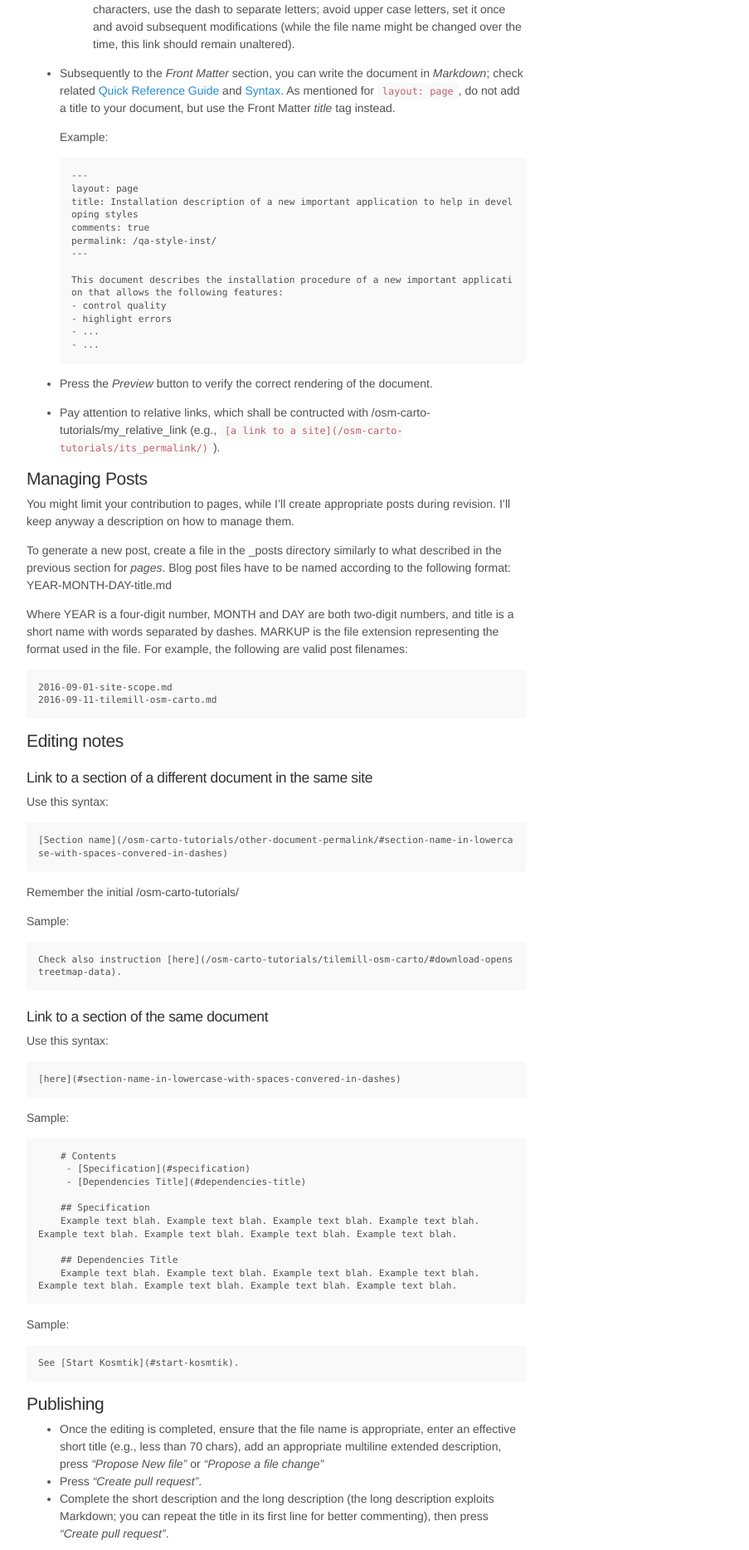
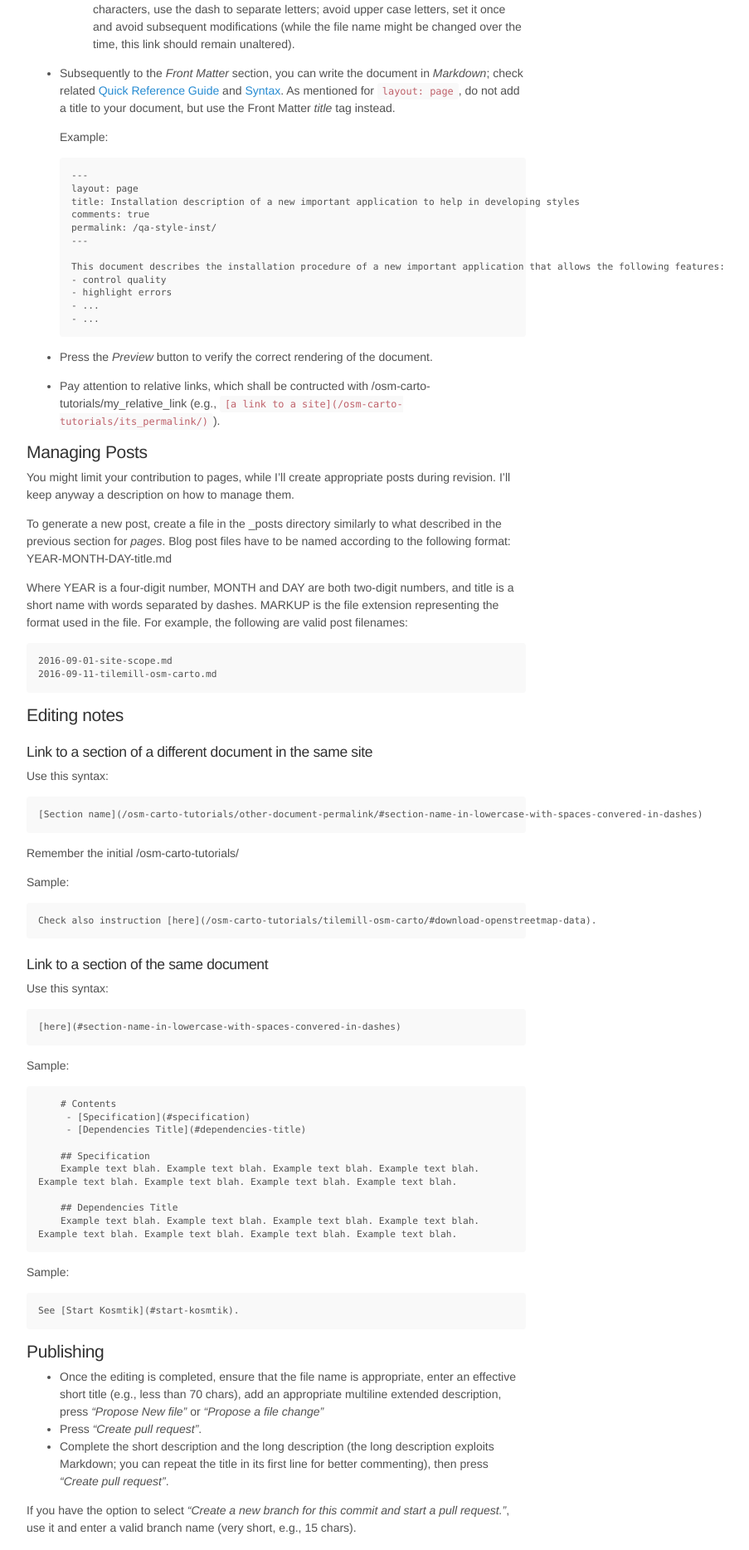
Before and after one commit to Ircama/osm-carto-tutorials, a Jekyll site: the page built from pages/how-to-contribute.md, in a window 1280 px wide. Shown: the part 1234-3102 px from the top of the page at 83% size, without its empty margins (243-1146 px from the left). Built offline with Jekyll 4.4.1, drawn with Linux system fonts in a browser that asks for light colours; comment, search, counter and statistics services are not loaded.

Commit message:
Update poole.css

```diff
--- a/public/css/poole.css
+++ b/public/css/poole.css
@@ -173,6 +173,7 @@
   background-color: #f9f9f9;
 }
 pre code {
+  white-space: pre; /* set this to add thescroll bar on code */
   padding: 0;
   font-size: 100%;
   color: inherit;
```
